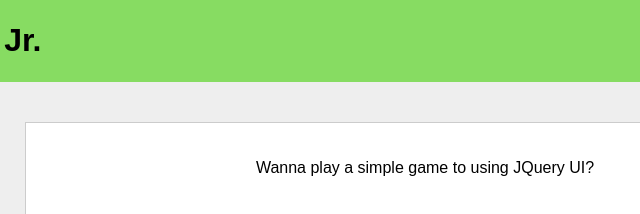
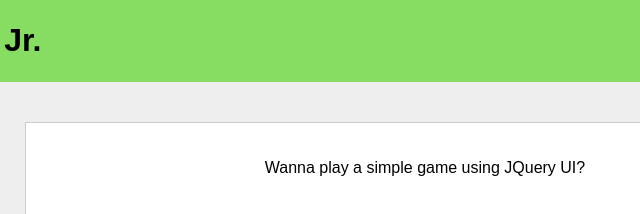
Before and after one commit to itsmepapad/amblemindsjr, a plain HTML site: page index.html in a window 1280 px wide. Shown: the top 214 px of the page, 215-855 px from the left. Drawn offline with nearby package versions, Linux system fonts and the light colour scheme.

Commit message:
Updating index.html text
Simple text change. Removing erroneous 'to'.

```diff
--- a/index.html
+++ b/index.html
@@ -19,7 +19,7 @@
 
         <div class="container">
 
-            <p>Wanna play a  simple game to using JQuery UI? </p>
+            <p>Wanna play a simple game using JQuery UI? </p>
 
             <div class="shapeContainer">
                 <div class="shapeSpace"></div>
```
